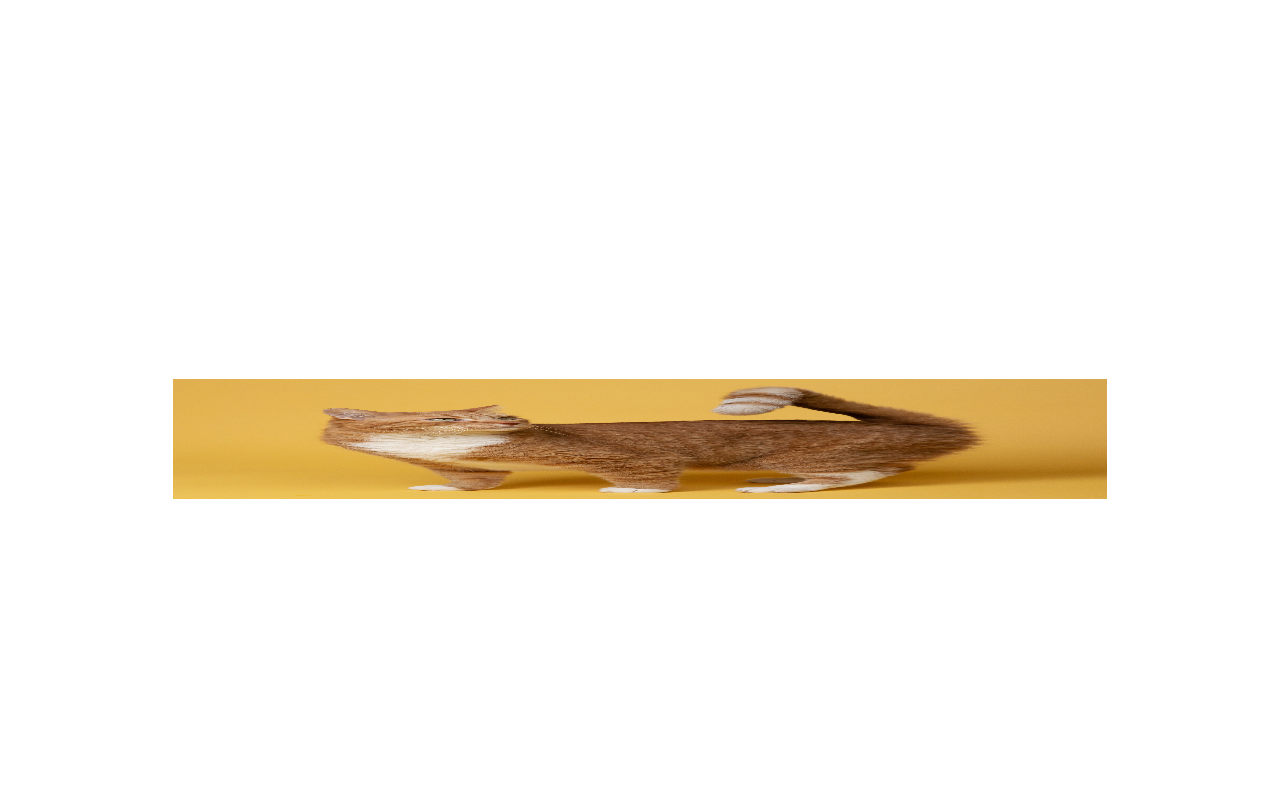
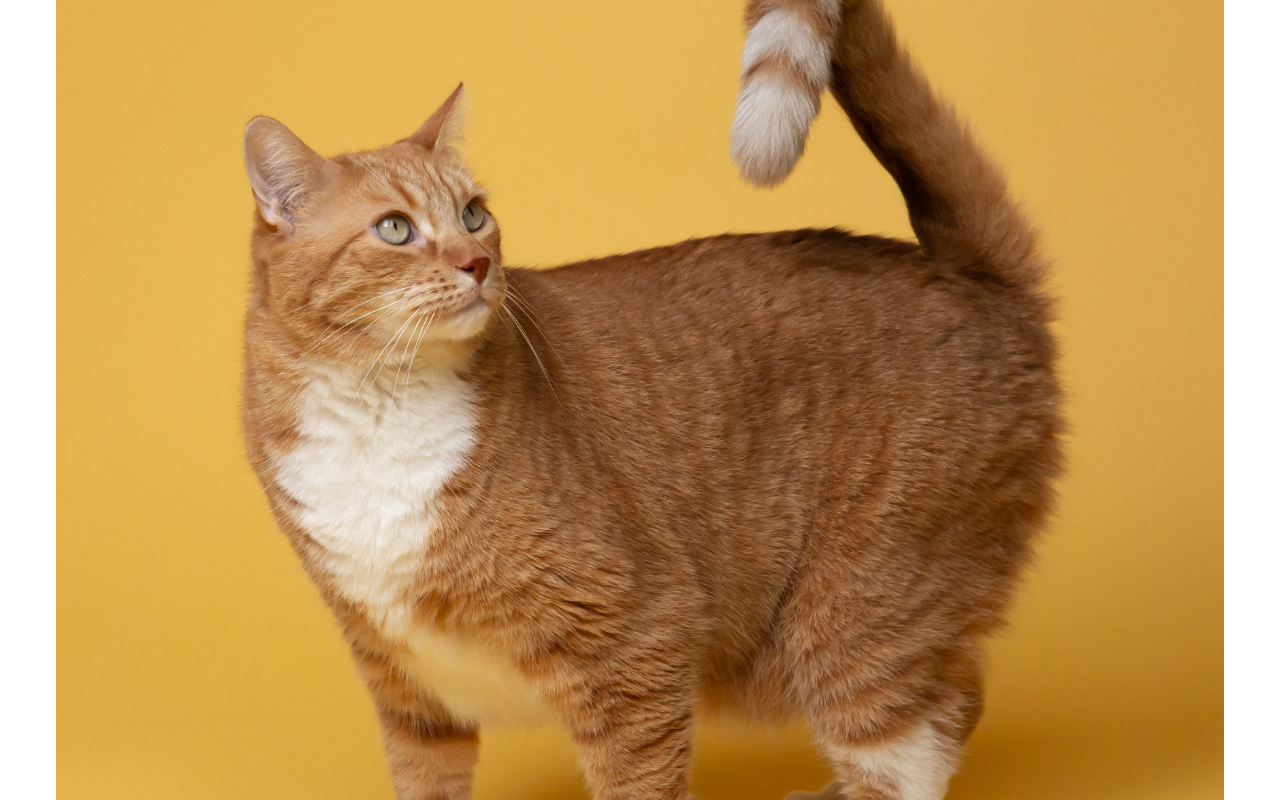
Before and after one commit to cheo13/UNITED-R, an Angular app: page / in a window 1280 px wide. Shown: the top 800 px of the page. Built offline with nearby package versions, Linux system fonts and the light colour scheme.

Commit message:
Update app.component.css

```diff
--- a/src/app/app.component.css
+++ b/src/app/app.component.css
@@ -4,26 +4,18 @@
 
 
 .img-container {
-    text-align: center;
-    margin: 0 auto;
-    background-color: rgb(255, 255, 255);
-    padding: 2% 2% 2% 2%;
-
-    box-shadow: 7% 7% 7% 7% rgba(237, 131, 26, 0.878);
-
-    height: 100vh;
     display: flex;
     justify-content: center;
     align-items: center;
-    width: 80%;
-    background-size: cover;
+    width: 100%;
+    height: 100vh;
+    background-color: orange;
 
   }
   .img-container img {
     max-width: 100%;
-    height: auto;
-    width: 100%;
-    height: 15%;
+  height: auto;
+  width: 100%;
 
   }
 
```
